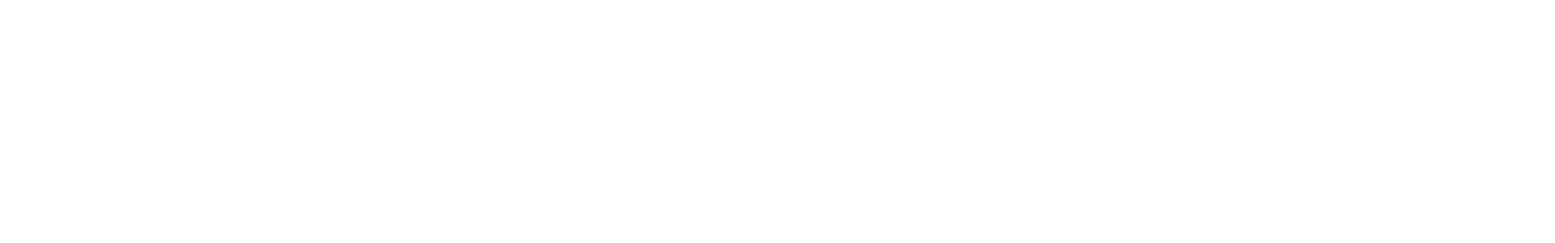
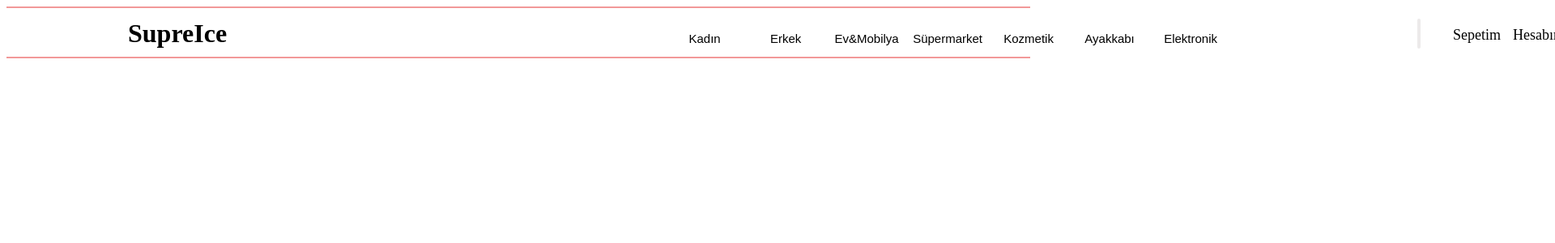
Before and after one commit to AysuDemirci/SupreIce_Design, a React (Create React App) app: page / in a window 1280 px wide. Shown: the top 300 px of the page at 81% size, 1920 px wide, since content can reach past the window. Built offline with nearby package versions, Linux system fonts and the light colour scheme.

Commit message:
navbar başlangıç kodları ve dropdown

```diff
--- a/src/App.js
+++ b/src/App.js
@@ -1,10 +1,11 @@
 
+import Navbar from './Components/Navbar';
 import './Style.css';
 
 function App() {
   return (
     <div className="App">
-
+      <Navbar/>
     </div>
   );
 }
--- /dev/null
+++ b/src/Components/Dropdown.js
@@ -0,0 +1,16 @@
+import React from "react";
+
+export default function Dropdown(props) {
+  const { options } = props;
+  return (
+    <div className="dropdown-menu">
+      <ul className="dropdown-ul" key={options}>
+        {options.map((a, index) => (
+          <li className="dropdown-li" key={index}>
+            {a.option}
+          </li>
+        ))}
+      </ul>
+    </div>
+  );
+}
--- /dev/null
+++ b/src/Components/Navbar.js
@@ -0,0 +1,140 @@
+import React, { useState } from "react";
+import Dropdown from "./Dropdown";
+
+export default function Navbar() {
+  const menuItems = [
+    {
+      id: 0,
+      name: "Kadın",
+      options: [
+        {
+          option: "Giyim",
+          contents:[{content:"Elbise"},{content:"Tişört"},{content:"Gömlek"},{content:"Pantolon"},{content:"Mont"},{content:"Ceket"},{content:"Etek"}]
+        },
+        { option: "Ayakkabı" },
+        { option: "Aksesuar&Çanta" },
+        { option: "İç Giyim" },
+        { option: "Lüks&Designer" },
+        { option: "Kozmetik" },
+        { option: "Spor&Outdoor" },
+      ],
+    },
+    {
+      id: 1,
+      name: "Erkek",
+      options: [
+        { option: "Giyim" },
+        { option: "Ayakkabı" },
+        { option: "Çanta" },
+        { option: "İç Giyim" },
+        { option: "Pijama" },
+        { option: "Elektronik" },
+        { option: "Spor&Outdoor" },
+      ],
+    },
+    {
+      id: 2,
+      name: "Ev&Mobilya",
+      options: [
+        { option: "Giyim" },
+        { option: "Ayakkabı" },
+        { option: "Çanta" },
+        { option: "İç Giyim" },
+        { option: "Pijama" },
+        { option: "Elektronik" },
+        { option: "Spor&Outdoor" },
+      ],
+    },
+    {
+      id: 3,
+      name: "Süpermarket",
+      options: [
+        { option: "Giyim" },
+        { option: "Ayakkabı" },
+        { option: "Çanta" },
+        { option: "İç Giyim" },
+        { option: "Pijama" },
+        { option: "Elektronik" },
+        { option: "Spor&Outdoor" },
+      ],
+    },
+    {
+      id: 4,
+      name: "Kozmetik",
+      options: [
+        { option: "Giyim" },
+        { option: "Ayakkabı" },
+        { option: "Çanta" },
+        { option: "İç Giyim" },
+        { option: "Pijama" },
+        { option: "Elektronik" },
+        { option: "Spor&Outdoor" },
+      ],
+    },
+    {
+      id: 5,
+      name: "Ayakkabı",
+      options: [
+        { option: "Giyim" },
+        { option: "Ayakkabı" },
+        { option: "Çanta" },
+        { option: "İç Giyim" },
+        { option: "Pijama" },
+        { option: "Elektronik" },
+        { option: "Spor&Outdoor" },
+      ],
+    },
+    {
+      id: 6,
+      name: "Elektronik",
+      options: [
+        { option: "Giyim" },
+        { option: "Ayakkabı" },
+        { option: "Çanta" },
+        { option: "İç Giyim" },
+        { option: "Pijama" },
+        { option: "Elektronik" },
+        { option: "Spor&Outdoor" },
+      ],
+    },
+  ];
+
+  const [isDrowpdownVisible, setIsDropdownVisible] = useState(false);
+  const [activeMenuId, setActiveMenuId]=useState(null)
+
+
+  function handleMouseEnter(id) {
+    setIsDropdownVisible(true);
+    setActiveMenuId(id)
+  }
+  function handleMouseLeave() {
+    setIsDropdownVisible(false);
+    setActiveMenuId(null)
+  }
+
+  return (
+    <div className="navbar">
+      <h1 className="navbar-brandName">SupreIce</h1>
+      <ul className="navbar-ul" >
+        {menuItems.map((item) => (
+          <li
+            key={item.id}
+            id={item.id}
+            className="navbar-li"
+            onMouseEnter={()=>handleMouseEnter(item.id)}
+            onMouseLeave={handleMouseLeave}
+          >
+            <button className="navbar-menuItems">{item.name}</button>
+            {isDrowpdownVisible && activeMenuId===item.id&& <Dropdown options={item.options} />}
+          </li>
+        ))}
+      </ul>
+      <input className="navbar-searchInput" placeholder="Ara..." />
+      <ul className="navbar-ul-2">
+        <li>Sepetim</li>
+        <li>Hesabım</li>
+        <li>Favorilerim</li>
+      </ul>
+    </div>
+  );
+}
--- a/src/Style.css
+++ b/src/Style.css
@@ -0,0 +1,91 @@
+.navbar{
+
+    width: 100%;
+    height: 60px;
+    display: flex;
+    border-bottom:2px solid #f29999 ;
+    border-top:2px solid #f29999 ;
+}
+
+.navbar-ul{
+    list-style: none;
+    display: flex;
+
+    font-size: large;
+    margin-left: 500px;
+
+}
+.navbar-ul-2{
+    list-style: none;
+    display: flex;
+    gap:15px;
+    font-size: large;
+    margin-top: 23px;
+
+
+}
+
+.navbar-brandName{
+    margin-top: 13px;
+    padding-left: 150px;
+}
+
+.navbar-menuItems{
+    background-color: transparent;
+    border: none;
+    font-size: 15px;
+    text-align: center;
+    height: 50px;
+    position: relative;
+    width: 100px;
+    margin-top: -6px;
+
+}
+
+.navbar-menuItems:hover{
+  border-bottom:3px solid #bf4565;
+}
+
+.navbar-searchInput{
+    height: 35px;
+    width:13%;
+    margin-top: 13px;
+    margin-left: 230px;
+    border-radius: 35px;
+    border: none;
+    background-color: rgba(158, 151, 151, 0.2) ;
+    font-size: 15px;
+    text-align: center;
+
+}
+
+
+.dropdown-menu {
+    background: #fff;
+    box-shadow: 0px 10px 30px 0px rgba(82, 63, 105, 0.05);
+    transition: all linear 0.3s;
+    display: flex;
+    position: absolute;
+    width: 700px;
+    left:820px;
+    z-index: 10;
+    margin-top: 3px;
+
+  }
+
+  .dropdown-ul{
+    list-style: none;
+    padding: unset;
+    margin: unset;
+  }
+
+  .dropdown-li{
+    padding: 14px;
+    transition: all linear 0.3s;
+  }
+
+  .dropdown-li:hover{
+    background:lightgray;
+    cursor: pointer;
+    color: #fff;
+  }
```
